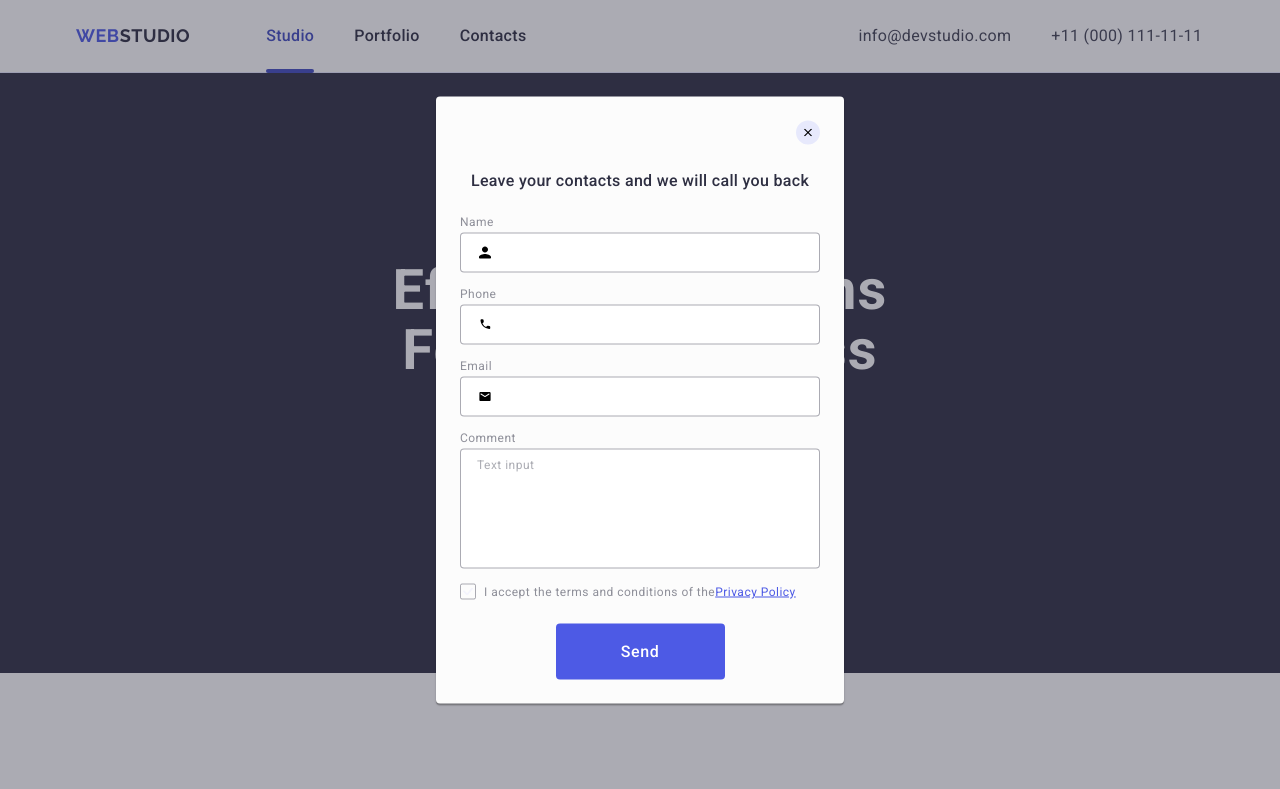
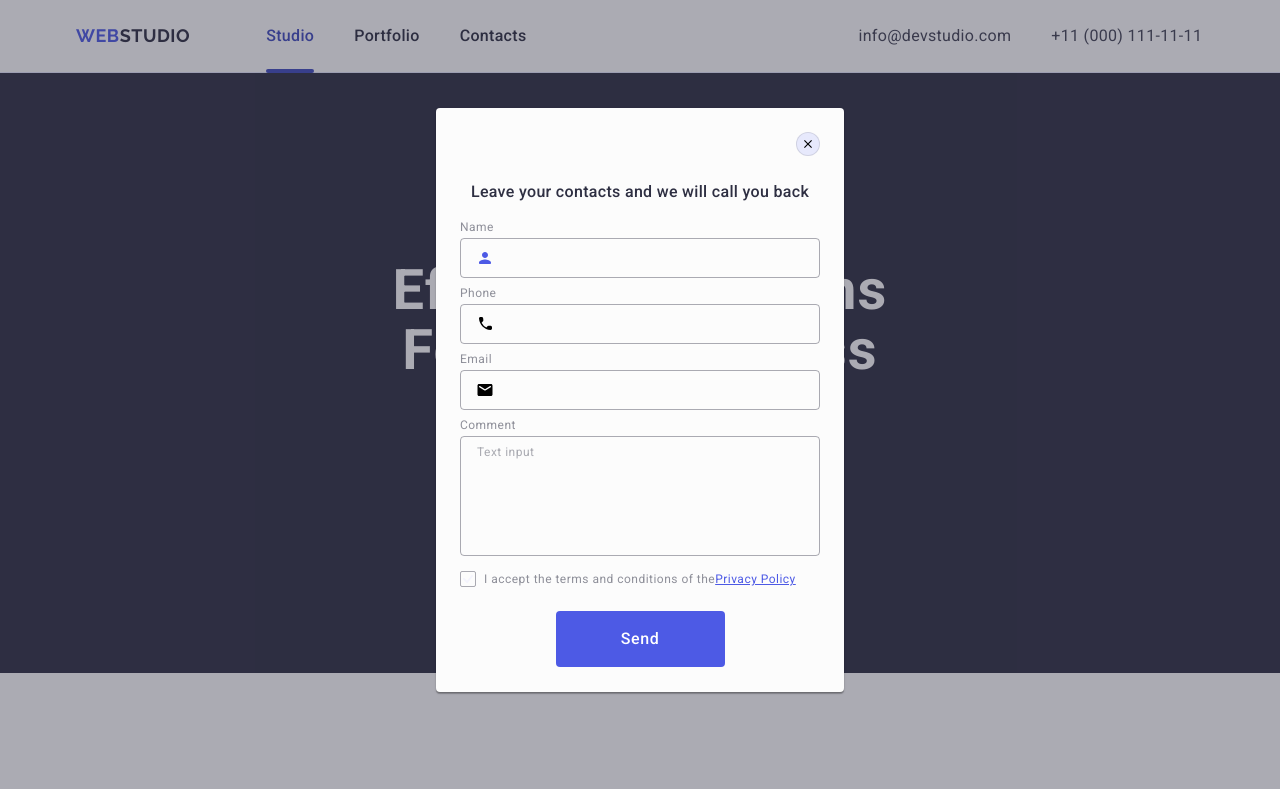
Before and after one commit to ElenaGasanova/goit-markup-hw-05, a plain HTML site: page index.html in a window 1280 px wide. Shown: the top 789 px of the page. Drawn offline with nearby package versions, Linux system fonts and the light colour scheme.

Commit message:
correction

```diff
--- a/css/styles.css
+++ b/css/styles.css
@@ -566,40 +566,26 @@ input {
 .footer .links:focus {
   background-color: #31d0aa;
 }
+/* FOOTER / form */
 
 .form {
   display: flex;
   gap: 24px;
 }
 
-.form-button {
-  display: flex;
-  gap: 16px;
-  border-radius: 4px;
-  padding: 8px 24px;
-  width: 165px;
-  height: 40px;
-  background-color: #4d5ae5;
-  text-align: center;
-  color: #fff;
-  margin: 0 auto;
-  border: 0;
-  align-items: center;
-}
-
-.form-button:hover {
-  background-color: #404bbf;
-  transition: color 250ms cubic-bezier(0.4, 0, 0.2, 1);
-}
-
 .form-input {
-  background-color: #2e2f42;
-  border-radius: 4px;
   width: 264px;
   height: 40px;
+  border: 1px solid #ffffff;
+  background-color: transparent;
+  font-size: 12px;
+  line-height: 2;
+  letter-spacing: 0.04em;
+  padding-left: 16px;
   box-shadow: 0 4px 4px 0 rgba(0, 0, 0, 0.15);
-  border: 1px solid #fff;
+  border-radius: 4px;
   transition: background-color 250ms cubic-bezier(0.4, 0, 0.2, 1);
+  color: #ffffff;
 }
 
 .placeholder {
@@ -608,8 +594,36 @@ input {
   font-size: 12px;
   line-height: 2;
   letter-spacing: 0.04em;
+  color: #ffffff;
+}
+
+.form-button {
+  display: flex;
+  align-items: center;
+  justify-content: center;
+  gap: 16px;
+  border-radius: 4px;
+  padding: 8px 24px;
+  width: 165px;
+  height: 40px;
+  background-color: #4d5ae5;
+  font-weight: 500;
+  letter-spacing: 0.04em;
+  text-align: center;
   color: #fff;
+  margin: 0 auto;
+  border: 0;
 }
+
+.form-button:hover {
+  background-color: #404bbf;
+  transition: color 250ms cubic-bezier(0.4, 0, 0.2, 1);
+}
+
+.footer-button-icon {
+  margin-left: 16px;
+}
+
 /* #endregion FOOTER */
 
 /* #region modal-overlay */
@@ -617,27 +631,34 @@ input {
   background-color: rgba(46, 47, 66, 0.4);
   position: fixed;
   width: 100%;
-  height: 100vh;
+  height: 100%;
   top: 0;
   left: 0;
+  transition: opacity 250ms cubic-bezier(0.4, 0, 0.2, 1),
+    visibility 250ms cubic-bezier(0.4, 0, 0.2, 1);
 }
 
 .modal {
-  position: fixed;
+  position: absolute;
   top: 50%;
   left: 50%;
   transform: translate(-50%, -50%);
 
   border-radius: 4px;
   width: 408px;
+  min-height: 584px;
   padding: 72px 24px 24px;
 
   box-shadow: 0 1px 1px 0 rgba(0, 0, 0, 0.14), 0 1px 3px 0 rgba(0, 0, 0, 0.12),
     0 2px 1px 0 rgba(0, 0, 0, 0.2);
   background-color: #fcfcfc;
+  transition: transform 250ms cubic-bezier(0.4, 0, 0.2, 1);
 }
 
 .close-modal-button {
+  position: absolute;
+  top: 24px;
+  right: 24px;
   border-radius: 50%;
   width: 24px;
   height: 24px;
@@ -646,15 +667,23 @@ input {
   font-size: 0;
   background-color: #e7e9fc;
   margin-bottom: 24px;
-  transition: background-color 250ms cubic-bezier(0.4, 0, 0.2, 1);
-  position: absolute;
-  top: 24px;
-  right: 24px;
+  transition: background-color 250ms cubic-bezier(0.4, 0, 0.2, 1),
+    border 250ms cubic-bezier(0.4, 0, 0.2, 1);
+  display: flex;
+  align-items: center;
+  justify-content: center;
+  border: 1px solid rgba(0, 0, 0, 0.1);
+  padding: 0;
 }
 
-.close-modal-button:active {
+.close-modal-button:hover,
+.close-modal-button:focus {
   background-color: #404bbf;
-  fill: #fff;
+  fill: #ffffff;
+}
+
+.close-modal-icon {
+  transition: fill 250ms cubic-bezier(0.4, 0, 0.2, 1);
 }
 
 .modal .modal-text {
@@ -672,11 +701,16 @@ input {
   margin-bottom: 8px;
 }
 
+.input-container:last-child {
+  margin-bottom: 16px;
+}
+
 .modal-label {
   font-size: 12px;
-  line-height: 1.16667;
+  line-height: 1.17;
   letter-spacing: 0.04em;
   color: #8e8f99;
+  display: block;
 
   margin-bottom: 4px;
 }
@@ -684,19 +718,21 @@ input {
 .modal-input {
   border: 1px solid rgba(46, 47, 66, 0.4);
   border-radius: 4px;
+  background-color: transparent;
+  outline: transparent;
 
   width: 360px;
   height: 40px;
   padding-left: 38px;
-  transition: background-color 250ms cubic-bezier(0.4, 0, 0.2, 1);
-}
-
-.modal-input:hover + .modal-input-icon {
-  fill: #404bbf;
+  transition: border-color 250ms cubic-bezier(0.4, 0, 0.2, 1);
 }
 
 .modal-input:focus + .modal-input-icon {
-  border-color: #404bbf;
+  border-color: #4d5ae5;
+}
+
+.modal-input:focus + .modal-input-icon {
+  fill: #4d5ae5;
 }
 
 .modal-position-container {
@@ -705,79 +741,72 @@ input {
 
 .modal-input-icon {
   position: absolute;
-  top: 11px;
+  top: 50%;
+  transform: translateY(-50%);
   left: 16px;
-  transition: color 250ms cubic-bezier(0.4, 0, 0.2, 1);
+  transition: fill 250ms cubic-bezier(0.4, 0, 0.2, 1);
 }
 
 .modal-taxtarea {
-  width: 360px;
+  width: 100%;
+  height: 120px;
+  font-size: 12px;
+  line-height: 1.17;
+  letter-spacing: 0.04em;
   border: 1px solid rgba(46, 47, 66, 0.4);
+  color: rgba(46, 47, 66, 0.4);
   border-radius: 4px;
+  background-color: transparent;
   resize: none;
+  outline: transparent;
 
-  width: 360px;
-  height: 120px;
   padding: 8px 16px;
   transition: border-color 250ms cubic-bezier(0.4, 0, 0.2, 1);
 }
 
 .modal-taxtarea:hover,
 .modal-taxtarea:focus {
-  border-color: #404bbf;
+  border-color: #4d5ae5;
 }
 
 .modal-taxtarea::placeholder {
   font-family: "Roboto", sans-serif;
   font-weight: 400;
   font-size: 12px;
-  line-height: 1.16667;
+  line-height: 1.17;
   letter-spacing: 0.04em;
   color: rgba(46, 47, 66, 0.4);
 }
 
 .modal-label-checkbox {
   font-size: 12px;
-  line-height: 1.16667;
+  line-height: 1.17;
   letter-spacing: 0.04em;
   color: #8e8f99;
 }
 
-.checkbox-border {
-  margin-right: 8px;
-  display: flex;
-  justify-items: center;
-  align-items: center;
-  transition: border-color 250ms cubic-bezier(0.4, 0, 0.2, 1);
-  transition: background-color 250ms cubic-bezier(0.4, 0, 0.2, 1);
-}
-
-.modal-label-checkbox {
+.checkbox {
   display: flex;
   justify-items: center;
   align-items: center;
 }
 
-.modal-input:hover {
-  border-color: #404bbf;
-}
-
-.modal-input-checkbox:checked + .checkbox-border {
-  border-color: #404bbf;
-  background-color: #404bbf;
-}
-
-.checkbox-link {
-  color: #4d5ae5;
-  text-decoration: underline;
-  transition: color 250ms cubic-bezier(0.4, 0, 0.2, 1);
-}
-
 .checkbox-border {
   border-radius: 2px;
   border: 1px solid rgba(46, 47, 66, 0.4);
-  width: 16px;
+  min-width: 16px;
+  display: flex;
   height: 16px;
+  margin-right: 8px;
+  justify-content: center;
+  align-items: center;
+  transition: background-color 250ms cubic-bezier(0.4, 0, 0.2, 1),
+    border 250ms cubic-bezier(0.4, 0, 0.2, 1),
+    fill 250ms cubic-bezier(0.4, 0, 0.2, 1);
+  fill: transparent;
+}
+
+.modal-label-checkbox {
   display: flex;
   justify-content: center;
   align-items: center;
@@ -785,6 +814,22 @@ input {
 
 .checkbox-container {
   margin-bottom: 24px;
+}
+
+.modal-input:hover {
+  border-color: #404bbf;
+}
+
+.modal-input-checkbox:checked + .modal-label-checkbox .checkbox-border {
+  border: none;
+  background-color: #404bbf;
+  fill: #f4f4fd;
+}
+
+.checkbox-link {
+  color: #4d5ae5;
+  text-decoration: underline;
+  transition: color 250ms cubic-bezier(0.4, 0, 0.2, 1);
 }
 
 .modal-button {
@@ -796,7 +841,7 @@ input {
 
   border-radius: 4px;
   padding: 16px 32px;
-  width: 169px;
+  min-width: 169px;
   height: 56px;
   border: none;
   background-color: #4d5ae5;
--- a/index.html
+++ b/index.html
@@ -565,9 +565,9 @@
             </li>
           </ul>
         </div>
-        <div>
+        <div class="footer-form">
           <p class="footer-text">Subscribe</p>
-          <form class="form" action="">
+          <form class="form">
             <label class="form-label"
               ><input
                 class="form-input"
@@ -608,7 +608,7 @@
                 autofocus
                 required
               />
-              <svg class="modal-input-icon" width="18" height="18">
+              <svg class="modal-input-icon" width="18" height="24">
                 <use href="./images/icons.svg#icon-person-black"></use>
               </svg>
             </div>
@@ -617,7 +617,7 @@
             <label class="modal-label">Phone</label>
             <div class="modal-position-container">
               <input class="modal-input" type="tel" name="phone" required />
-              <svg class="modal-input-icon" width="18" height="18">
+              <svg class="modal-input-icon" width="18" height="24">
                 <use href="./images/icons.svg#icon-phone-black-18dp-1"></use>
               </svg>
             </div>
@@ -631,14 +631,13 @@
                 name="user-email"
                 id="user-email"
                 required
-              /><svg class="modal-input-icon" width="18" height="18">
+              /><svg class="modal-input-icon" width="18" height="24">
                 <use href="./images/icons.svg#icon-email-black-18dp-1"></use>
               </svg>
             </div>
           </div>
           <div class="input-container">
             <label for="user-comment" class="modal-label">Comment</label>
-            <div class="modal-position-container">
             <textarea
               class="modal-taxtarea"
               name="user-comment"
@@ -646,14 +645,15 @@
               placeholder="Text input"
             ></textarea>
           </div>
-          </div>
-          <div class="checkbox-container">
-            <label for="checkbox" class="modal-label-checkbox">
+          <div class="checkbox-container checkbox">
             <input
               class="modal-input-checkbox visually-hidden"
               type="checkbox"
-                id="checkbox"
+              id="user-privacy"
+              value="true"
+              name="user-privacy"
             />
+            <label for="user-privacy" class="modal-label-checkbox">
               <span class="checkbox-border">
                 <svg class="checkbox-icon" width="10" height="8">
                   <use href="./images/icons.svg#icon-vector"></use></svg></span
```
Lines whose indentation alone changed are shown as unchanged.
